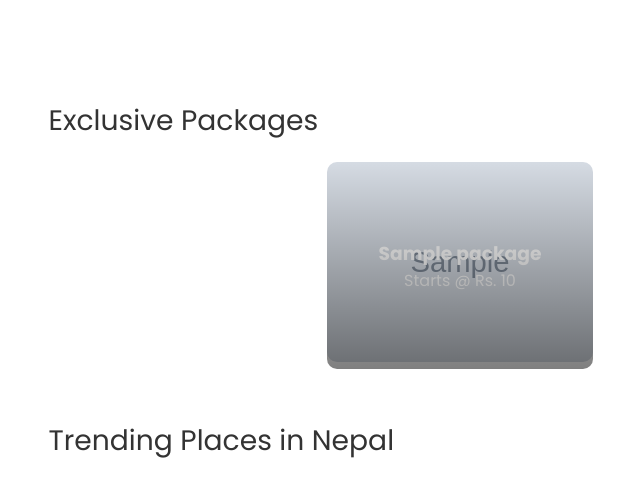
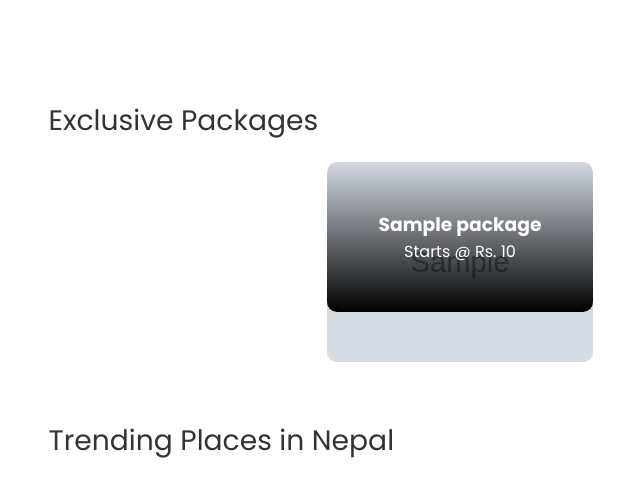
Before and after one commit to drowhannn/tripnepal, a PHP site: page /tripnepal/ in a window 1280 px wide. Shown: the part 617-1096 px from the top of the page, without its empty margins (105-745 px from the left). Run offline with PHP 8.4, Linux system fonts and the light colour scheme; tables that the repository leaves empty hold one stand-in row (values such as "Sample post"); grey boxes marked "Sample" are stand-in pictures; data that the repository does not hold is empty; some web fonts are replaced.

Commit message:
chore: update styles of exclusive card

```diff
--- a/assets/css/style.css
+++ b/assets/css/style.css
@@ -165,20 +165,19 @@ a{
 
 .exclusive_div {
     width: 100%;
-    height: 100%;
+    height: 150px;
     position: absolute !important;
     top: 0;
     left: 0;
     border-radius: 10px;
     overflow: hidden;
-    background: linear-gradient(transparent, rgba(0, 0, 0, 0.5));
+    background: linear-gradient(transparent, rgba(0, 0, 0, 1));
     z-index: 50;
 }
 
 .exclusives div img {
     width: 100%;
-    max-height: 150px;
-    height: 100%;
+    height: 150px;
     object-fit: cover;
     border-radius: 10px;
 }
--- a/index.php
+++ b/index.php
@@ -47,14 +47,15 @@
                 <a class='exclusive_link' href='./package.php?id=" . $row['package_id'] . "'>
                 <div>
                 <img src='" . $row['master_image'] . "'>
-                <span>
-                    <h3>" . $row['package_name'] . "</h3>
-                    <p>Starts @ Rs. " . $row['package_price'] . " </p>
-                </span>
+
 
             </div>
             </a>
             <div class='exclusive_div'>
+            <span>
+            <h3>" . $row['package_name'] . "</h3>
+            <p>Starts @ Rs. " . $row['package_price'] . " </p>
+        </span>
             </div>
             </div>
             ";
```
